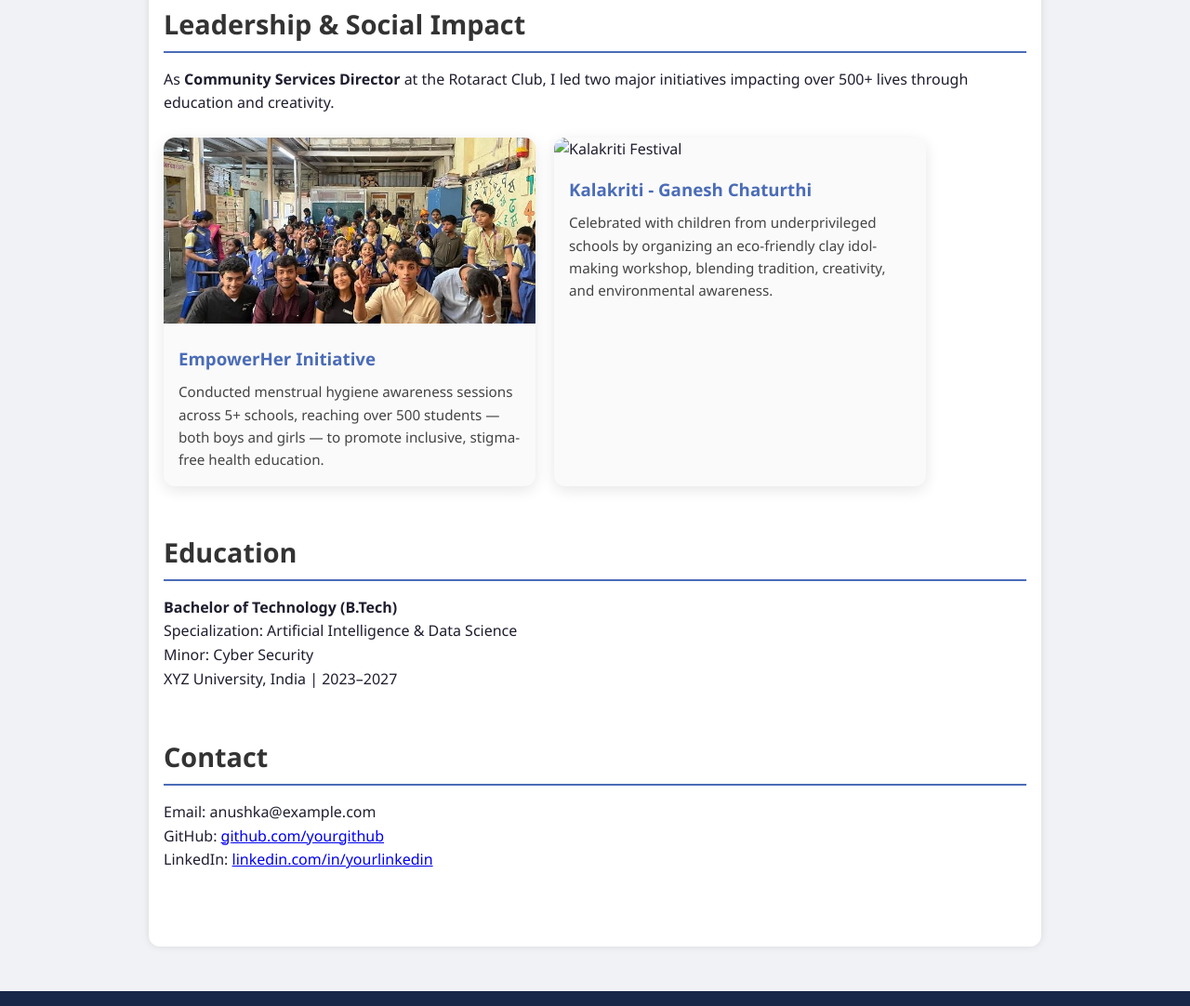
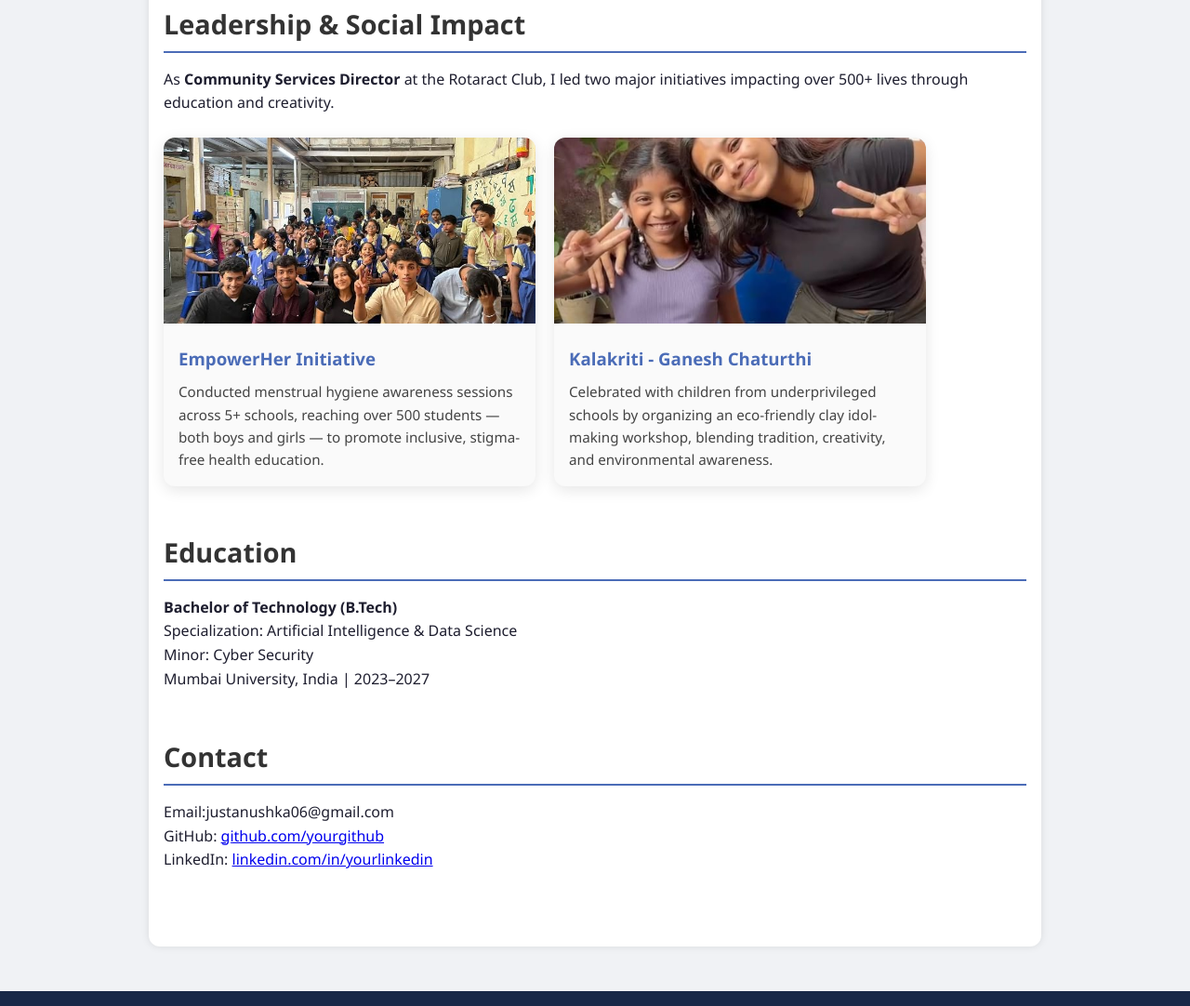
Before and after one commit to anu5hkaa/-anushka-.github.io, a plain HTML site: page index.html in a window 1280 px wide. Shown: the part 616-1698 px from the top of the page at 93% size. Drawn offline with Linux system fonts and the light colour scheme.

Commit message:
Update index.html

```diff
--- a/index.html
+++ b/index.html
@@ -3,7 +3,7 @@
 <head>
   <meta charset="UTF-8" />
   <meta name="viewport" content="width=device-width, initial-scale=1.0" />
-  <title>Anushka Thakur - Resume</title>
+  <title>Anushka Thakur</title>
   <link rel="stylesheet" href="style.css" />
 </head>
 <body>
@@ -57,7 +57,7 @@
         </div>
 
         <div class="card">
-          <img src="empowerher2.jpg" alt="Kalakriti Festival" />
+          <img src="empwoerher2.jpg" alt="Kalakriti Festival" />
           <div class="card-content">
             <h3>Kalakriti - Ganesh Chaturthi</h3>
             <p>
@@ -74,15 +74,15 @@
         <strong>Bachelor of Technology (B.Tech)</strong><br />
         Specialization: Artificial Intelligence & Data Science<br />
         Minor: Cyber Security<br />
-        XYZ University, India | 2023–2027
+        Mumbai University, India | 2023–2027
       </p>
     </section>
 
     <section class="section">
       <h2>Contact</h2>
-      <p>Email: anushka@example.com</p>
+      <p>Email:justanushka06@gmail.com</p>
       <p>GitHub: <a href="https://github.com/yourgithub" target="_blank">github.com/yourgithub</a></p>
-      <p>LinkedIn: <a href="https://linkedin.com/in/yourlinkedin" target="_blank">linkedin.com/in/yourlinkedin</a></p>
+      <p>LinkedIn: <a href="https://www.linkedin.com/in/anushka-thakur-9006332b5?utm_source=share&utm_campaign=share_via&utm_content=profile&utm_medium=android_app">linkedin.com/in/yourlinkedin</a></p>
     </section>
   </main>
 
```
